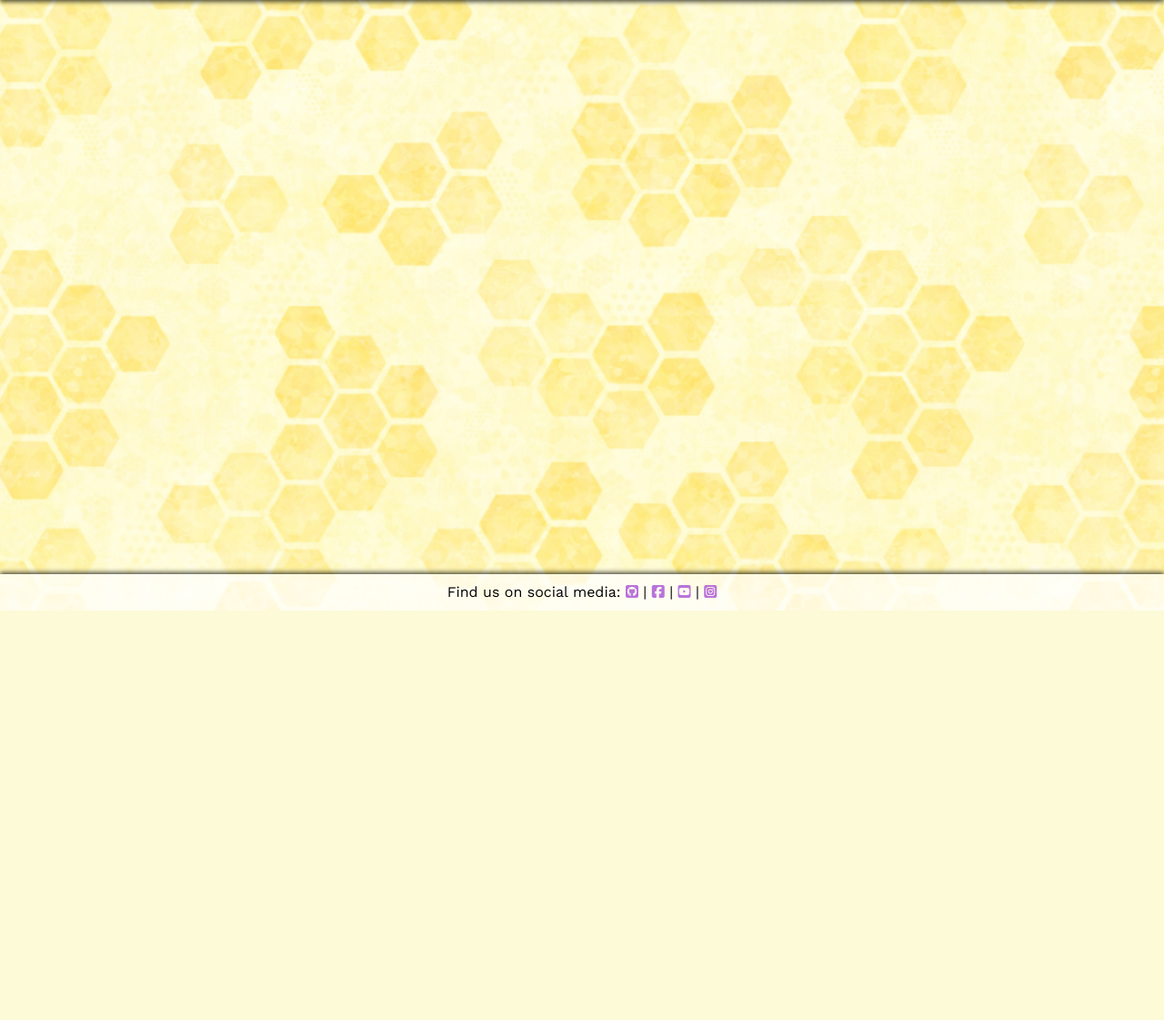
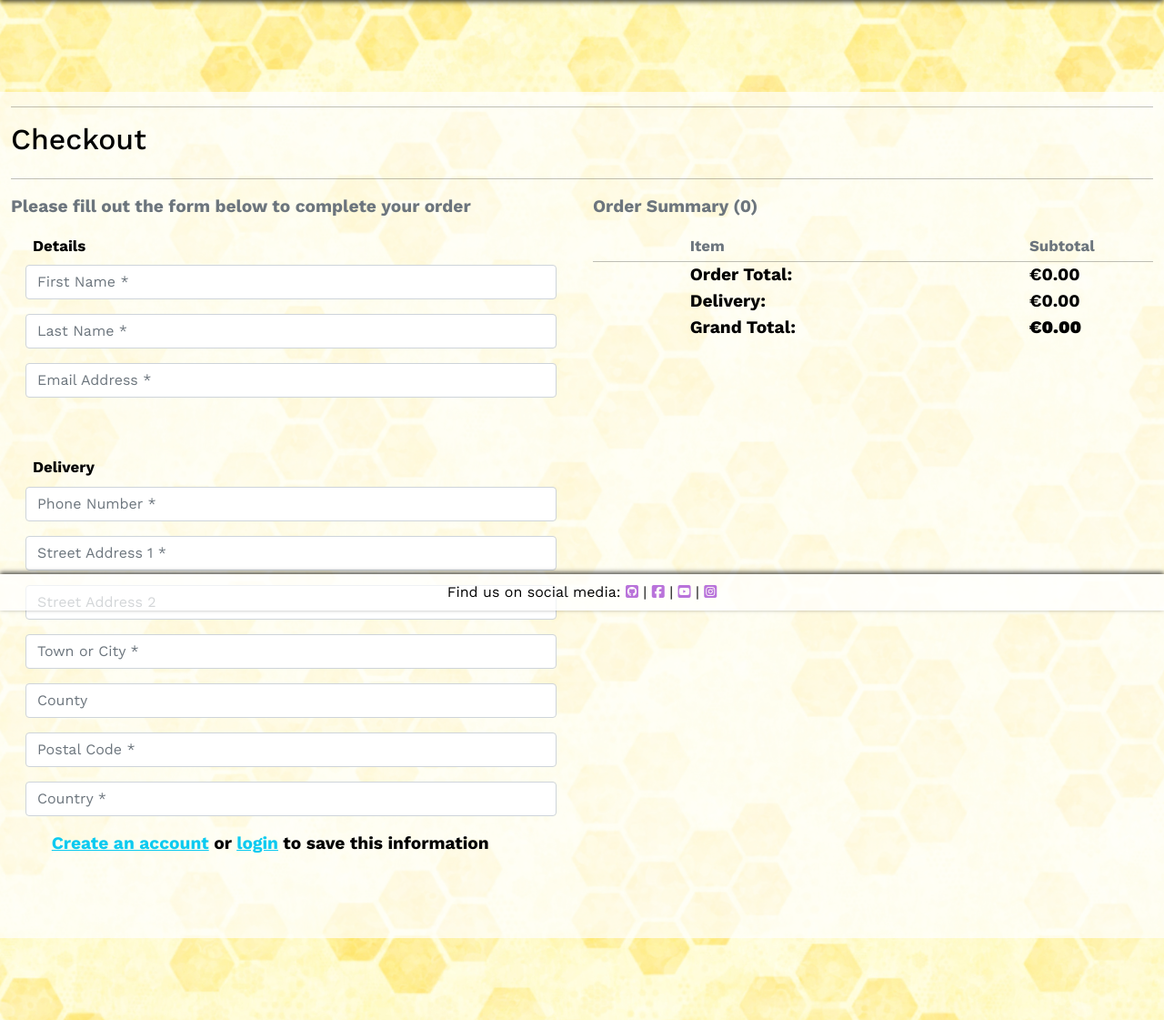
Before and after one commit to petra66orii/honeypot, a Django app: page /checkout/ in a window 1280 px wide. Shown: the part 129-1250 px from the top of the page at 91% size. Before the commit the page ends 800 px from the top, so only its background shows below. Run offline with Django 3.2, Linux system fonts and the light colour scheme; parts of the project's set-up code (start-up, migrations or seed data) failed here and were passed over; some libraries are stand-ins or nearby versions; some web fonts are replaced.

Commit message:
Structure and style checkout template,  #23

```diff
--- /dev/null
+++ b/checkout/static/checkout/css/checkout.css
@@ -0,0 +1,4 @@
+.form-check-input:checked {
+    background-color: #b973da;
+    border-color: #b973da;
+}
--- a/checkout/templates/checkout/checkout.html
+++ b/checkout/templates/checkout/checkout.html
@@ -1,8 +1,98 @@
 {% extends "base.html" %}
 {% load static %}
 
+{% block extra_css %}
+    <link rel="stylesheet" href="{% static 'checkout/css/checkout.css' %}" />
+{% endblock %}
+
 {% block content %}
 <main>
+    <div class="overlay">
+        <div class="container">
+            <div class="row">
+                <div class="col">
+                    <hr>
+                    <h2 class="logo-font mb-4">Checkout</h2>
+                    <hr>
+                </div>
+            </div>
 
+            <div class="row">
+                <div class="col-12 col-lg-6 order-lg-last mb-5">
+                    <p class="text-muted">Order Summary ({{ product_count }})</p>
+                    <div class="row">
+                        <div class="col-7 offset-2">
+                            <p class="mb-1 mt-0 small text-muted">Item</p>
+                        </div>
+                        <div class="col-3 text-right">
+                            <p class="mb-1 mt-0 small text-muted">Subtotal</p>
+                        </div>
+                    </div>
+                    {% for item in bag_items %}
+                        <div class="row">
+                            <div class="col-2 mb-1">
+                                <a href="{% url 'product_detail' item.product.id %}">
+                                    {% if item.product.image %}
+                                        <img class="w-100" src="{{ item.product.image.url }}" alt="{{ product.name }}">
+                                    {% else %}
+                                        <img class="w-100" src="{{ MEDIA_URL }}no-image-placeholder.png" alt="{{ product.name }}">
+                                    {% endif %}
+                                </a>
+                            </div>
+                            <div class="col-7">
+                                <p class="my-0"><strong>{{ item.product.name }}</strong></p>
+                                <p class="my-0 small text-muted">Qty: {{ item.quantity }}</p>
+                            </div>
+                            <div class="col-3 text-right">
+                                <p class="my-0 small text-muted">&#8364;{{ item.product.price }}</p>
+                            </div>
+                        </div>
+                    {% endfor %}
+                    <hr class="my-0">
+                    <div class="row text-black text-right">
+                        <div class="col-7 offset-2">
+                            <p class="my-0">Order Total:</p>
+                            <p class="my-0">Delivery:</p>
+                            <p class="my-0">Grand Total:</p>
+                        </div>
+                        <div class="col-3">
+                            <p class="my-0">&#8364;{{ total | floatformat:2 }}</p>
+                            <p class="my-0">&#8364;{{ delivery | floatformat:2 }}</p>
+                            <p class="my-0"><strong>&#8364;{{ grand_total | floatformat:2 }}</strong></p>
+                        </div>
+                    </div>
+                </div>
+                <div class="col-12 col-lg-6">
+                    <p class="text-muted">Please fill out the form below to complete your order</p>
+                    <form action="{% url 'checkout' %}" method="POST" id="payment-form">
+                        {% csrf_token %}
+                        <fieldset class="rounded px-3 mb-5">
+                            <legend class="fieldset-label small text-black px-2 w-auto">Details</legend>
+                            {{ form.first_name | as_crispy_field }}
+                            {{ form.last_name | as_crispy_field }}
+                            {{ form.email | as_crispy_field }}
+                        </fieldset>
+                        <fieldset class="rounded px-3 mb-5">
+                            <legend class="fieldset-label small text-black px-2 w-auto">Delivery</legend>
+                            {{ form.phone_number | as_crispy_field }}
+                            {{ form.street_address1 | as_crispy_field }}
+                            {{ form.street_address2 | as_crispy_field }}
+                            {{ form.town | as_crispy_field }}
+                            {{ form.county | as_crispy_field }}
+                            {{ form.postcode | as_crispy_field }}
+                            {{ form.country | as_crispy_field }}
+                            <div class="form-check form-check-inline float-right me-0">
+                                {% if user.is_authenticated %}
+                                    <label class="form-check-label" for="id-save-info">Save this delivery information to my profile</label>
+                                    <input class="form-check-input ms-0 me-2" type="checkbox" id="id-save-info" name="save-info" checked>
+                                {% else %}
+                                    <label class="form-check-label" for="id-save-info">
+                                        <a class="text-info" href="{% url 'account_signup' %}">Create an account</a> or
+                                        <a class="text-info" href="{% url 'account_login' %}">login</a> to save this information
+                                    </label>
+                                {% endif %}
+                            </div>
+                        </fieldset>
+    </div>
 </main>
 {% endblock %}
```
